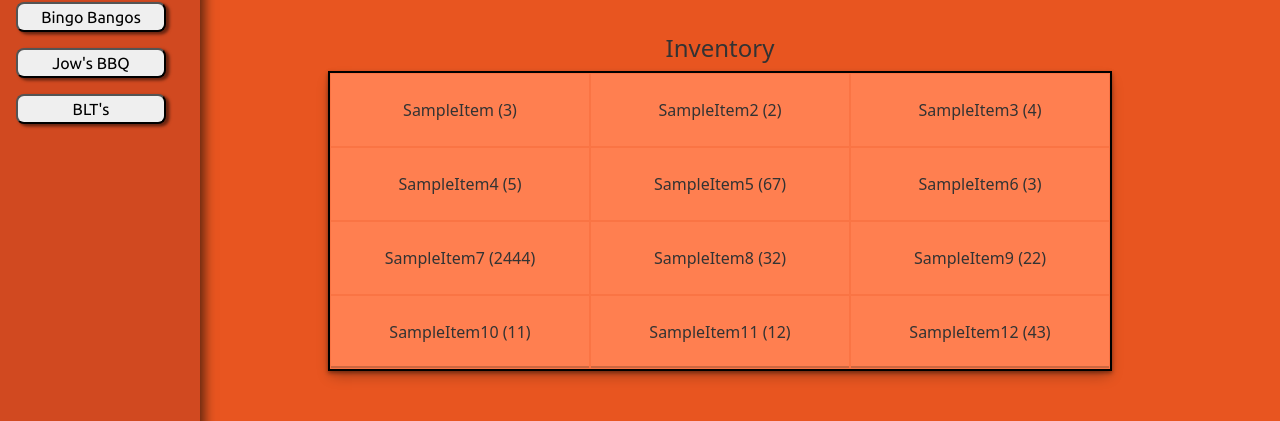
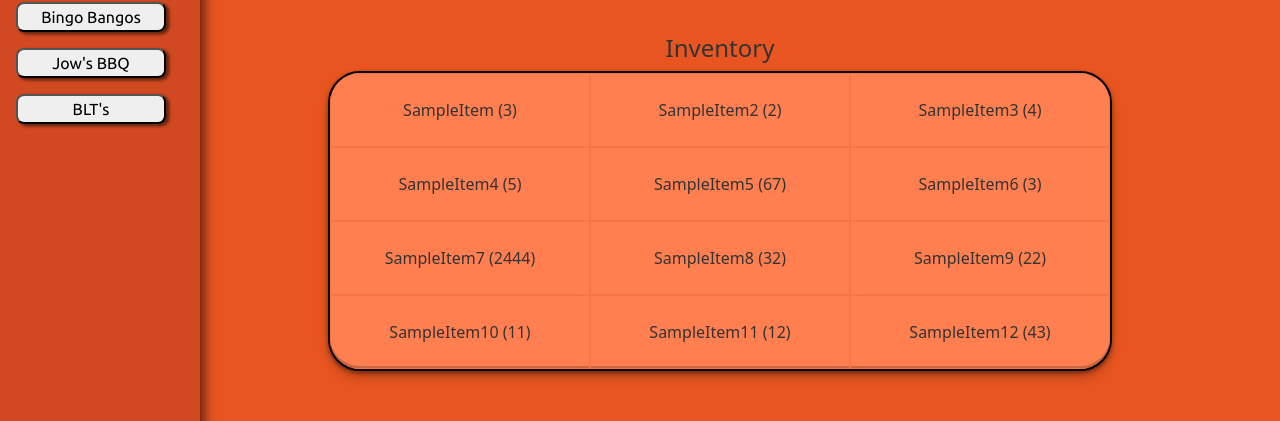
Before and after one commit to parmeleeb/p3-front, an Angular app: page / in a window 1280 px wide. Shown: the part 286-707 px from the top of the page. Built offline with nearby package versions, Linux system fonts and the light colour scheme.

Commit message:
Update warehouse.component.css
- scrollbar and rounds edges to uniform look

```diff
--- a/src/app/warehouse/warehouse.component.css
+++ b/src/app/warehouse/warehouse.component.css
@@ -56,7 +56,7 @@ max-height: 5.5em;
   border: black 2px solid;
   height: 300px;
   overflow-y: scroll;
-
+  border-radius: 2em;
   background-color: coral;
   margin-top: 0.5em;
   margin-left: 15%;
@@ -65,6 +65,11 @@ max-height: 5.5em;
   grid-template-columns: 1fr 1fr 1fr;
   box-shadow: rgba(0, 0, 0, 0.4) 0px 2px 4px, rgba(0, 0, 0, 0.3) 0px 7px 13px -3px, rgba(0, 0, 0, 0.2) 0px -3px 0px inset;
   /* max-width: 50em; */
+  scrollbar-width: none;
+}
+
+#item-list::-webkit-scrollbar {
+  display: none;
 }
 
 #listed-item{
```
